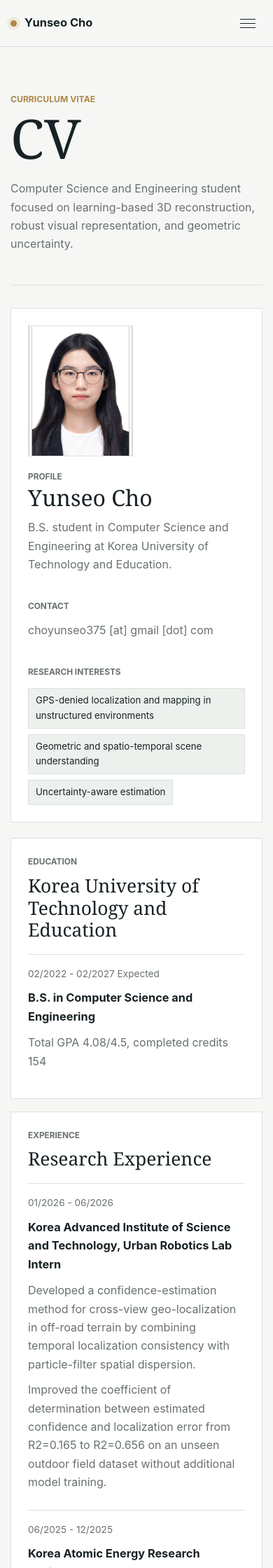
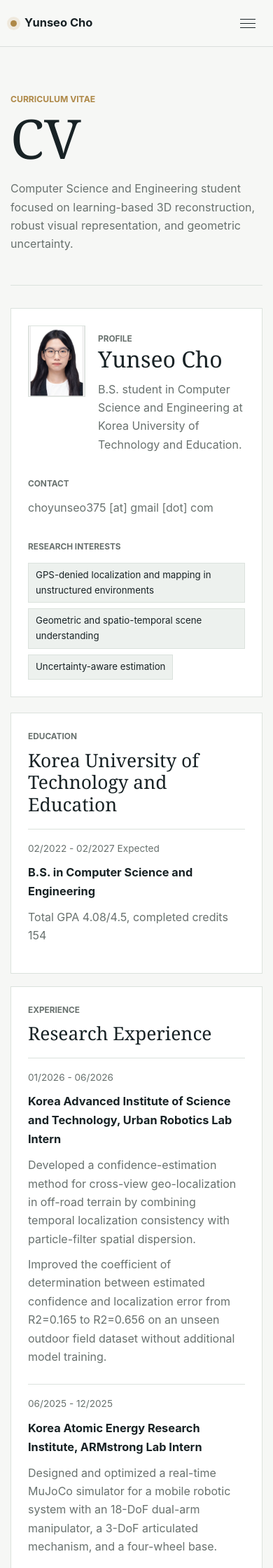
Before and after one commit to yuuun03/yuuun03.github.io, a Jekyll site: the page built from cv/index.html, in a window 390 px wide. Shown: the top 2240 px of the page at 70% size. Built offline with Jekyll 4.4.1, drawn with Linux system fonts in a browser that asks for light colours; some of the changed text lies outside the part shown.

Commit message:
refactor : cv structure

```diff
--- a/_layouts/default.html
+++ b/_layouts/default.html
@@ -6,7 +6,7 @@
     <meta name="theme-color" content="#102a3a">
     <meta name="description" content="{{ page.description | default: site.description | escape }}">
     <title>{% if page.title %}{{ page.title }} · {% endif %}{{ site.title }}</title>
-    <link rel="stylesheet" href="{{ '/assets/css/main.css' | relative_url }}">
+    <link rel="stylesheet" href="{{ '/assets/css/main.css' | relative_url }}?v={{ site.time | date: '%s' }}">
   </head>
   <body class="{{ page.body_class }}">
     <a class="skip-link" href="#main-content">본문으로 이동</a>
--- a/assets/css/main.scss
+++ b/assets/css/main.scss
@@ -149,11 +149,11 @@ button { color: inherit; }
 .button-quiet { color: var(--ink); background: transparent; border-color: var(--line); }
 .cv-frame { padding: 48px 0 110px; }
 .cv-frame object { display: block; width: 100%; height: min(82vh, 1040px); background: #e6e9e8; border: 1px solid var(--line); box-shadow: var(--shadow); }
-.cv-board { display: grid; grid-template-columns: minmax(190px, 24%) 1fr; gap: 22px; padding: 48px 0 120px; }
+.cv-board { display: block; padding: 48px 0 120px; }
 .cv-sidebar, .cv-section { background: var(--surface); border: 1px solid var(--line); }
-.cv-sidebar { display: flex; flex-direction: column; gap: 28px; align-self: start; padding: 22px; }
-.cv-profile-block { text-align: left; }
-.cv-photo { width: min(150px, 100%); aspect-ratio: 4 / 5; margin: 0 0 20px; object-fit: cover; object-position: center; border: 1px solid var(--line); }
+.cv-sidebar { display: grid; grid-template-columns: minmax(260px, 1.2fr) minmax(180px, .8fr) minmax(260px, 1.4fr); gap: 24px; align-items: start; padding: 24px; margin-bottom: 22px; }
+.cv-profile-block { display: grid; grid-template-columns: 96px 1fr; gap: 18px; align-items: start; text-align: left; }
+.cv-photo { width: 96px; aspect-ratio: 4 / 5; object-fit: cover; object-position: center; border: 1px solid var(--line); }
 .cv-sidebar h2, .cv-section h2 { margin: 0; font-family: Georgia, "Times New Roman", serif; font-weight: 400; line-height: 1.2; }
 .cv-sidebar h2 { font-size: 2rem; }
 .cv-sidebar p { margin: 10px 0 0; color: var(--muted); }
@@ -171,6 +171,10 @@ button { color: inherit; }
 .cv-item strong { font-size: 1.02rem; }
 .cv-item em { grid-column: 2; color: var(--muted); font-style: normal; }
 .cv-list { margin: 18px 0 0; padding-left: 20px; color: var(--muted); }
+.cv-skill-list { margin: 18px 0 0; }
+.cv-skill-list div { display: grid; grid-template-columns: minmax(150px, 230px) 1fr; gap: 18px; padding: 12px 0; border-top: 1px solid var(--line); }
+.cv-skill-list dt { color: var(--muted); font-size: .88rem; }
+.cv-skill-list dd { margin: 0; color: var(--ink); font-weight: 620; }
 
 .article { padding-top: 86px; padding-bottom: 110px; }
 .article-header { margin-bottom: 45px; }
@@ -218,11 +222,14 @@ button { color: inherit; }
   .career-grid { grid-template-columns: 1fr; }
   .cv-intro { display: block; }
   .cv-intro .button { margin-top: 28px; }
-  .cv-board { grid-template-columns: 1fr; padding: 32px 0 82px; }
-  .cv-sidebar { position: static; padding: 24px; }
+  .cv-board { padding: 32px 0 82px; }
+  .cv-sidebar { grid-template-columns: 1fr; padding: 24px; }
+  .cv-profile-block { grid-template-columns: 82px 1fr; }
+  .cv-photo { width: 82px; }
   .cv-section { padding: 24px; }
   .cv-item { grid-template-columns: 1fr; }
   .cv-item em { grid-column: auto; }
+  .cv-skill-list div { grid-template-columns: 1fr; gap: 4px; }
   .cv-frame { padding-top: 30px; }
   .cv-frame object { height: 75vh; }
   .article { padding-top: 62px; }
--- a/cv/index.html
+++ b/cv/index.html
@@ -28,9 +28,11 @@ nav: cv
   <aside class="cv-sidebar">
     <div class="cv-profile-block">
       <img class="cv-photo" src="{{ '/assets/images/yunseo-profile.jpg' | relative_url }}" alt="Yunseo Cho portrait">
-      <p class="cv-kicker">Profile</p>
-      <h2>Yunseo Cho</h2>
-      <p>B.S. student in Computer Science and Engineering at Korea University of Technology and Education.</p>
+      <div>
+        <p class="cv-kicker">Profile</p>
+        <h2>Yunseo Cho</h2>
+        <p>B.S. student in Computer Science and Engineering at Korea University of Technology and Education.</p>
+      </div>
     </div>
     <div>
       <p class="cv-kicker">Contact</p>
@@ -125,7 +127,28 @@ nav: cv
     <section class="cv-section">
       <p class="cv-kicker">Skills</p>
       <h2>Technical Stack</h2>
-      <p>C/C++ and Python for programming; ROS/ROS2, MORAI, and MuJoCo for robotics development and simulation; OpenCV and PyTorch for computer vision and learning-based experiments; Linux for development environments. Certified Engineer Big-Data Analytics by KDATA.</p>
+      <dl class="cv-skill-list">
+        <div>
+          <dt>Programming Languages</dt>
+          <dd>C/C++, Python</dd>
+        </div>
+        <div>
+          <dt>Robotics</dt>
+          <dd>ROS/ROS2, MORAI, MuJoCo</dd>
+        </div>
+        <div>
+          <dt>Library & Framework</dt>
+          <dd>OpenCV, PyTorch</dd>
+        </div>
+        <div>
+          <dt>Systems</dt>
+          <dd>Linux</dd>
+        </div>
+        <div>
+          <dt>Certification</dt>
+          <dd>Engineer Big-Data Analytics, KDATA</dd>
+        </div>
+      </dl>
     </section>
   </div>
 </section>
```
